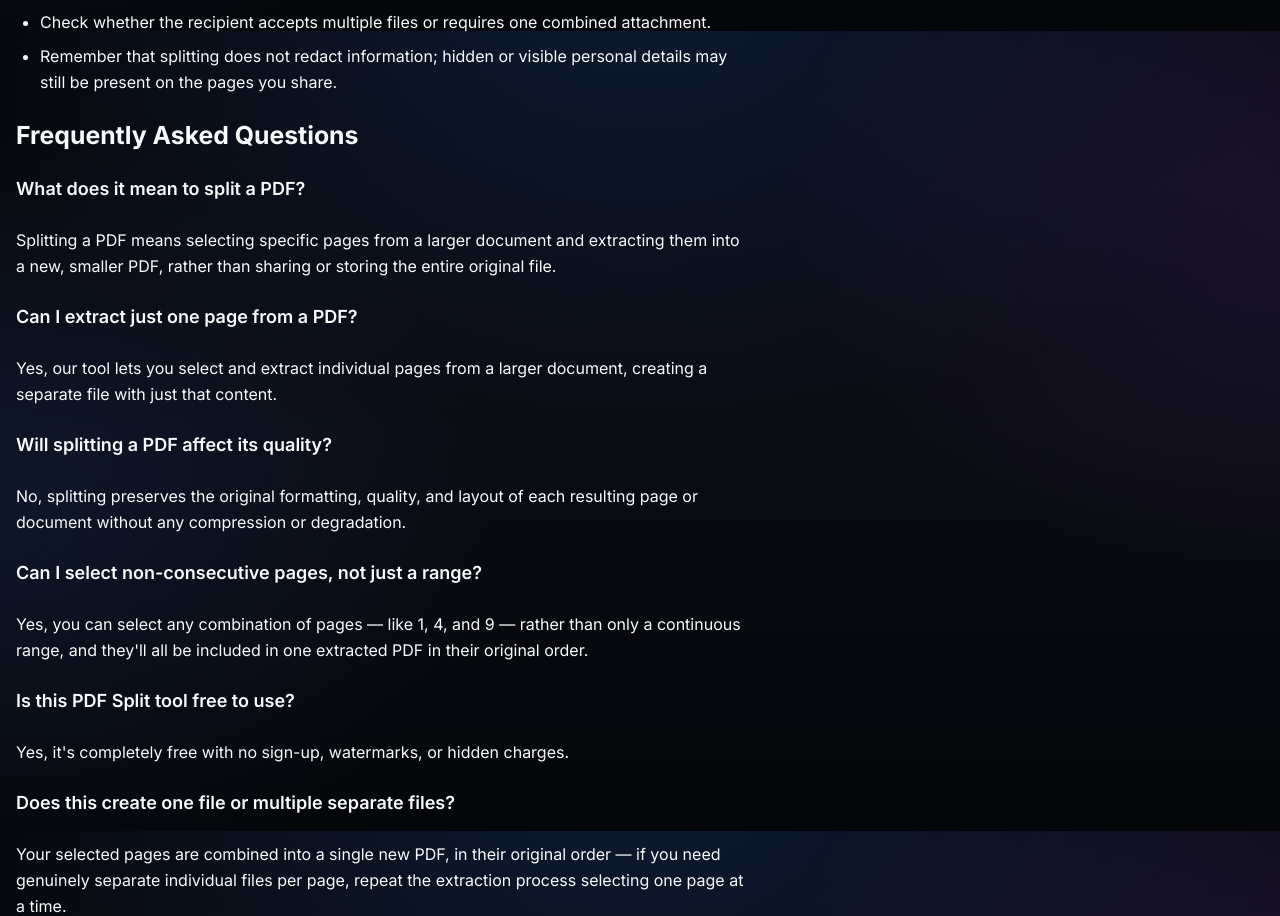
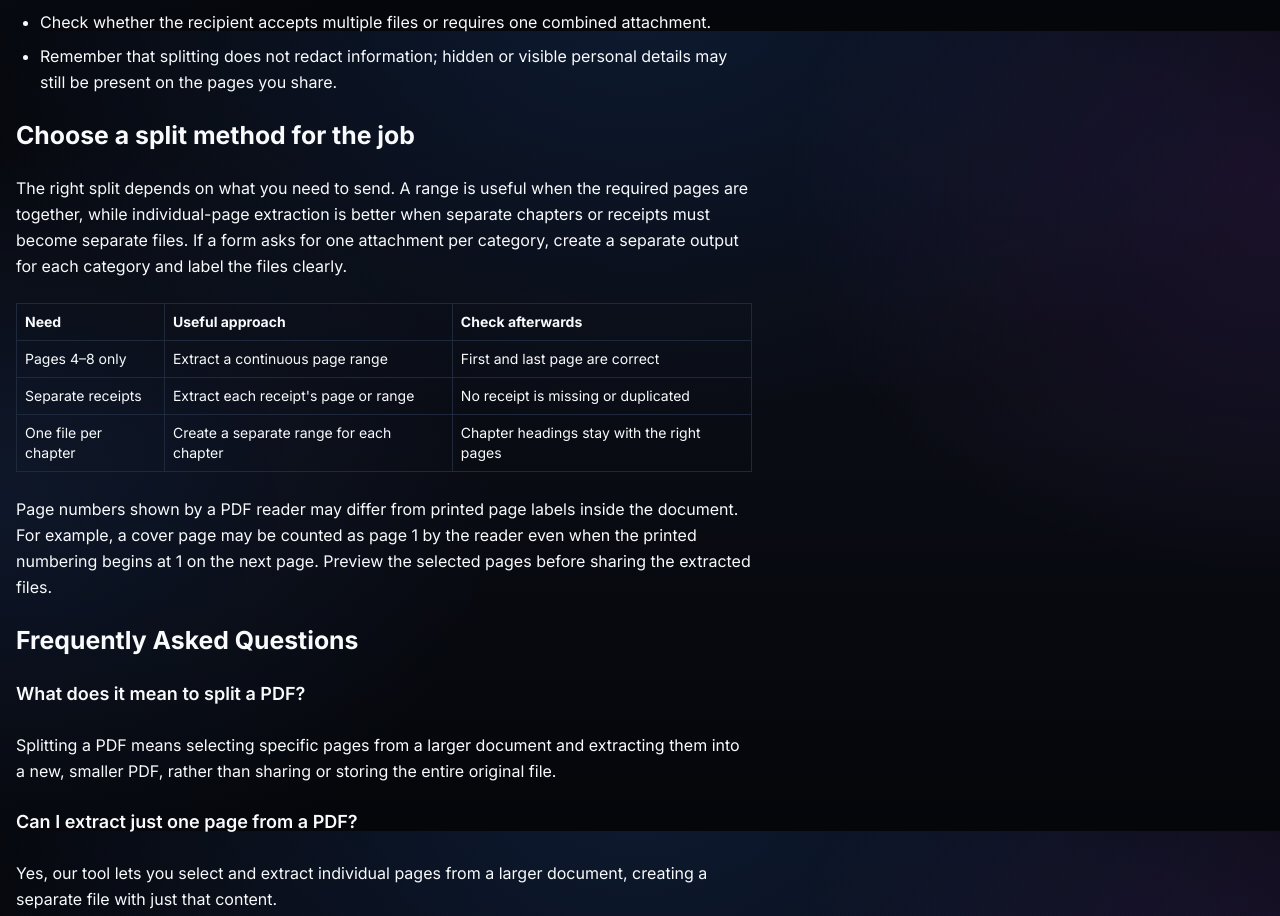
Before and after one commit to surajkumar122024-star/ok01, a Next.js app: page /blog/how-to-split-pdf-pages in a window 1280 px wide. Shown: the part 3969-4885 px from the top of the page. Built offline with nearby package versions, Linux system fonts and the light colour scheme.

Commit message:
Make PDF guide content more distinct and practical

```diff
--- a/src/app/blog/how-to-split-pdf-pages/page.tsx
+++ b/src/app/blog/how-to-split-pdf-pages/page.tsx
@@ -160,6 +160,30 @@ export default function HowToSplitPdfPagesArticle() {
             <li>Remember that splitting does not redact information; hidden or visible personal details may still be present on the pages you share.</li>
           </ul>
 
+          <h2 className="text-2xl font-bold mt-8">Choose a split method for the job</h2>
+          <p>
+            The right split depends on what you need to send. A range is useful when the required
+            pages are together, while individual-page extraction is better when separate chapters
+            or receipts must become separate files. If a form asks for one attachment per category,
+            create a separate output for each category and label the files clearly.
+          </p>
+          <div className="overflow-x-auto">
+            <table className="w-full text-sm border-collapse">
+              <thead><tr><th className="border p-2 text-left">Need</th><th className="border p-2 text-left">Useful approach</th><th className="border p-2 text-left">Check afterwards</th></tr></thead>
+              <tbody>
+                <tr><td className="border p-2">Pages 4–8 only</td><td className="border p-2">Extract a continuous page range</td><td className="border p-2">First and last page are correct</td></tr>
+                <tr><td className="border p-2">Separate receipts</td><td className="border p-2">Extract each receipt's page or range</td><td className="border p-2">No receipt is missing or duplicated</td></tr>
+                <tr><td className="border p-2">One file per chapter</td><td className="border p-2">Create a separate range for each chapter</td><td className="border p-2">Chapter headings stay with the right pages</td></tr>
+              </tbody>
+            </table>
+          </div>
+          <p>
+            Page numbers shown by a PDF reader may differ from printed page labels inside the
+            document. For example, a cover page may be counted as page 1 by the reader even when
+            the printed numbering begins at 1 on the next page. Preview the selected pages before
+            sharing the extracted files.
+          </p>
+
           <h2 id="faq" className="text-2xl font-bold mt-8">Frequently Asked Questions</h2>
           <h3 className="text-lg font-semibold mt-4">What does it mean to split a PDF?</h3>
           <p>Splitting a PDF means selecting specific pages from a larger document and extracting them into a new, smaller PDF, rather than sharing or storing the entire original file.</p>
```
